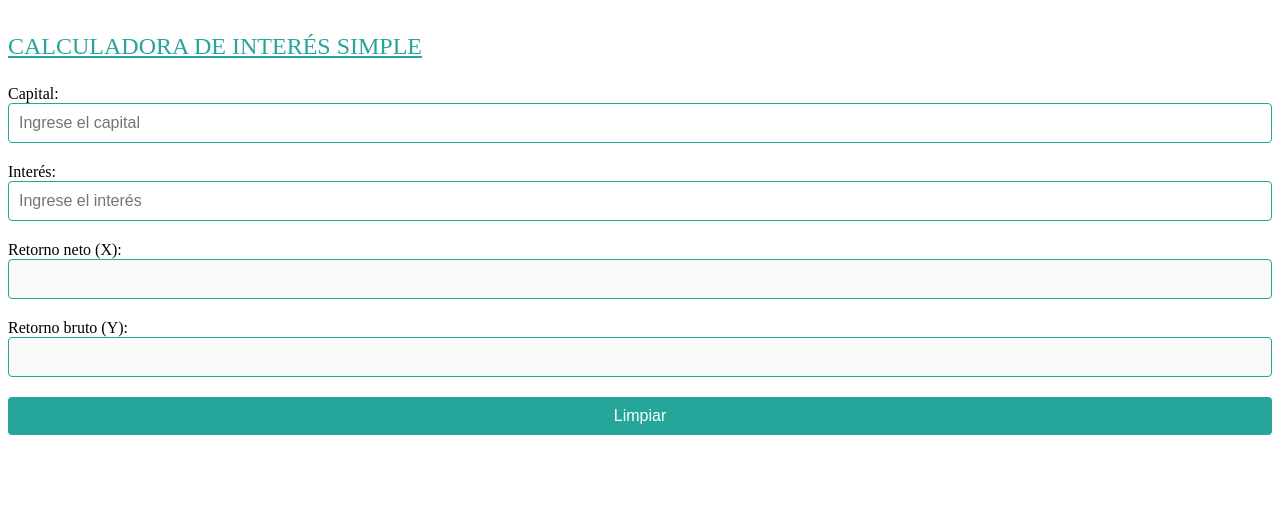
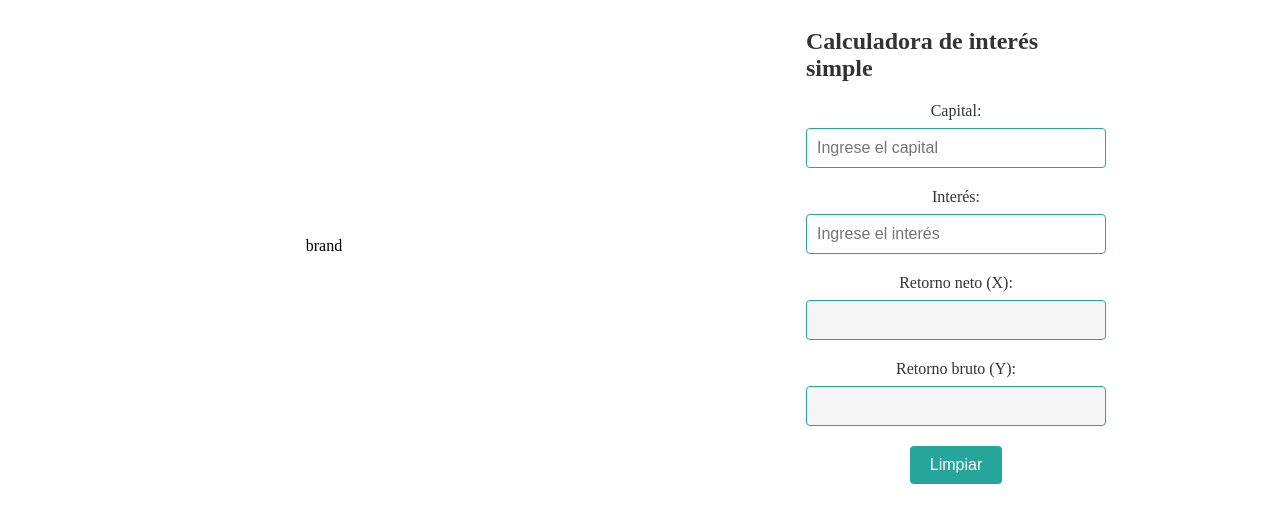
Before and after one commit to bcmfranco/crystal, a Nuxt app: page / in a window 1280 px wide. Shown: the top 522 px of the page. Built offline with nearby package versions, Linux system fonts and the light colour scheme.

Commit message:
Add styles

```diff
--- a/src/pages/about.vue
+++ b/src/pages/about.vue
@@ -1,2 +1,3 @@
 <template>
+    is this for real?
 </template>
--- /dev/null
+++ b/src/pages/another.vue
@@ -0,0 +1,3 @@
+<template>
+    this is another page
+</template>
--- a/src/pages/index.vue
+++ b/src/pages/index.vue
@@ -1,5 +1,11 @@
 <template>
   <div id="container">
+
+    <div id="brand">
+      brand
+    </div>
+
+    <form id="calculator_form" action="">
       <h2>Calculadora de interés simple</h2>
       <label for="capital">Capital:</label>
       <input v-model="capital" placeholder="Ingrese el capital" />
@@ -14,6 +20,7 @@
       <input :value="calculate_return_y" disabled />
 
       <button @click="clear_inputs">Limpiar</button>
+    </form>
   </div>
 </template>
 
@@ -52,23 +59,32 @@ export default {
   --vue_green: #26a69a;
 }
 
-#container {
+#container{
   display: grid;
-  grid-template-columns: 1fr;
+    grid-template-columns: repeat(2, 1fr);
+    grid-template-rows: 1fr;
+    align-items: center;
+    justify-items: center;
 }
 
-#container h2{
-  padding: 5px 0px;
-    text-transform: uppercase;
-    text-decoration: underline #26a69a;
-    font-weight: 300;
+#calculator_form {
+  display: flex;
+  flex-direction: column;
+  align-items: center;
+  max-width: 300px;
+  margin: 0 auto;
+}
+
+h2 {
   font-size: 24px;
-    color: #26a69a;
+  color: #333;
+  margin-bottom: 20px;
 }
 
 label {
   font-size: 16px;
-  color: var(--vue_green);
+  color: #333;
+  margin-bottom: 8px;
 }
 
 input {
@@ -77,24 +93,28 @@ input {
   border: 1px solid #26a69a;
   border-radius: 4px;
   margin-bottom: 20px;
+  width: 100%;
+  box-sizing: border-box;
+}
+
+input[disabled] {
+  background-color: #f5f5f5;
 }
 
 button {
   font-size: 16px;
-  padding: 10px;
+  padding: 10px 20px;
   background-color: #26a69a;
-  color: white;
+  color: #fff;
   border: none;
   border-radius: 4px;
   cursor: pointer;
-  margin-bottom: 20px;
+  transition: background-color 0.3s ease;
 }
 
 button:hover {
-  background-color: #208c7d;
+  background-color: #00796b;
 }
 
-.result_field {
-  margin-top: 20px;
-}
+
 </style>
```
Lines whose indentation alone changed are shown as unchanged.
